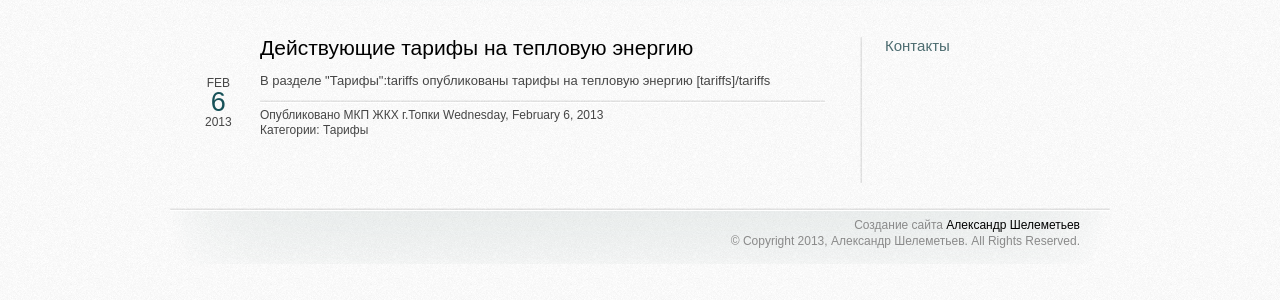
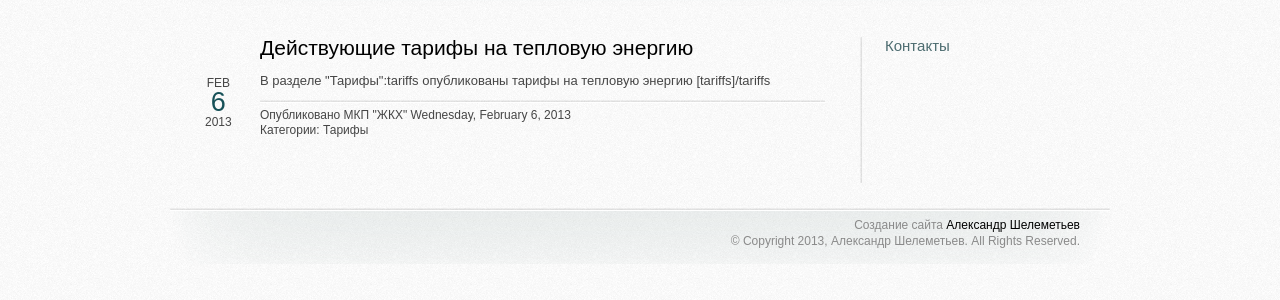
Before and after one commit to jkhtopki/jkhtopki.github.com, a Jekyll site: the page built from index.html, in a window 1280 px wide. Shown: the part 193-493 px from the top of the page. Built offline with Jekyll 4.4.1, drawn with Linux system fonts in a browser that asks for light colours; the list of posts is cut into pages by our own code; some of the changed lines change nothing that is shown.

Commit message:
auto commit

```diff
--- a/_config.yml
+++ b/_config.yml
@@ -13,8 +13,9 @@ description:    "официальный сайт МКП ЖКХ г.Топки"
 comment:        официальный сайт МКП "ЖКХ" г.Топки
 
 author:
-    name:       МКП ЖКХ г.Топки
+    name:       МКП "ЖКХ"
     email:      mkpjkh-topki@mail.ru
+    phone:      8 (384-54) 4-80-14
 
 about: >
 
```
